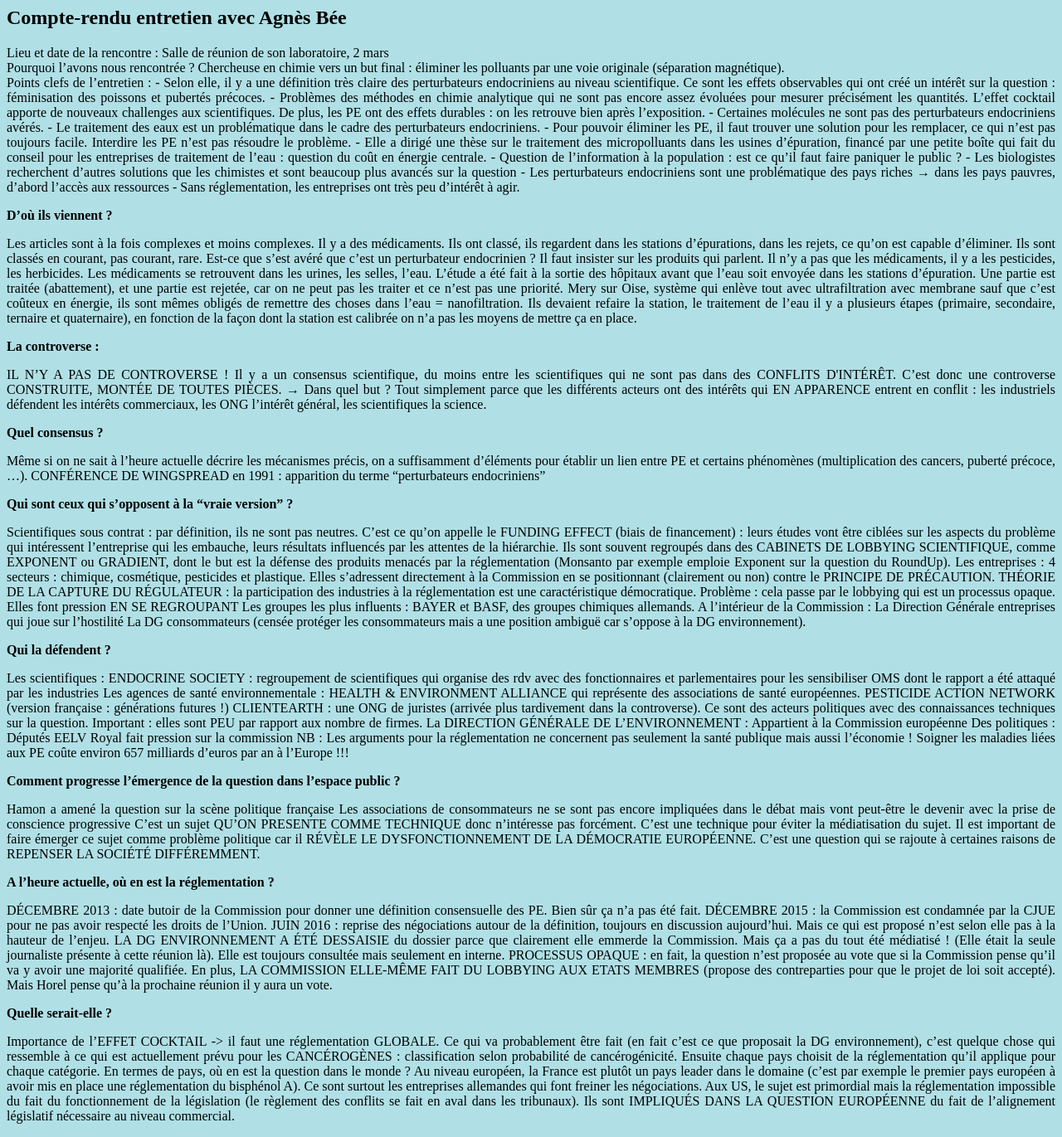
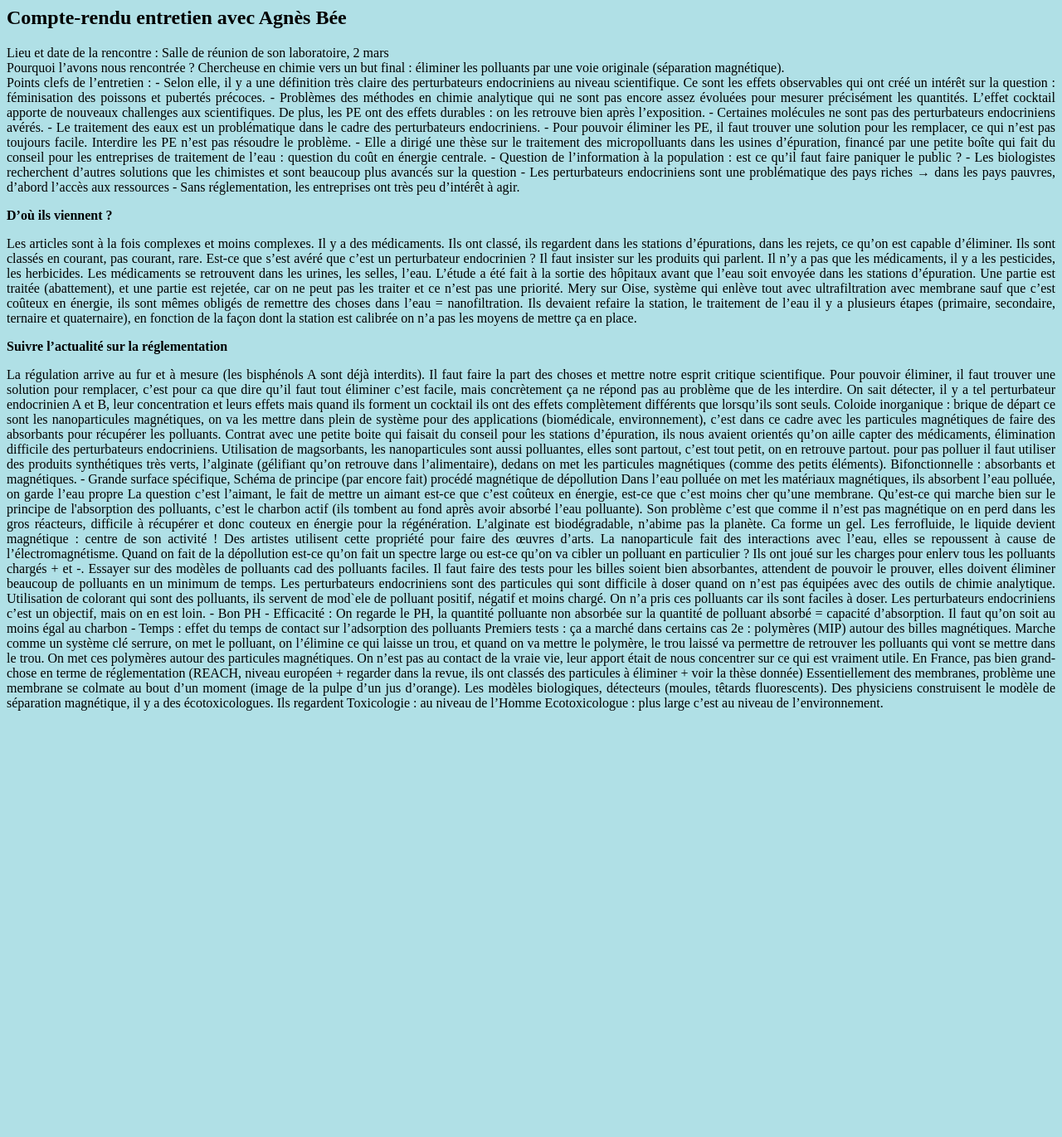
Before and after one commit to controverses/perturbateurs-endocriniens, a Jekyll site: the page annexe.md/agnesbee.html, which Jekyll copies as it is, in a window 1280 px wide. Shown: the whole page at 83% size. Built offline with Jekyll 4.4.1, drawn with Linux system fonts in a browser that asks for light colours; after the commit the page ends 900 px from its top, so only the background shows below that.

Commit message:
Update agnesbee.html

```diff
--- a/annexe.md/agnesbee.html
+++ b/annexe.md/agnesbee.html
@@ -92,79 +92,37 @@ Points clefs de l’entretien :
 Il n’y a pas que les médicaments, il y a les pesticides, les herbicides.
 Les médicaments se retrouvent dans les urines, les selles, l’eau. L’étude a été fait à la sortie des hôpitaux avant que l’eau soit envoyée dans les stations d’épuration. Une partie est traitée (abattement), et une partie est rejetée, car on ne peut pas les traiter et ce n’est pas une priorité. Mery sur Oise, système qui enlève tout avec ultrafiltration avec membrane sauf que c’est coûteux en énergie, ils sont mêmes obligés de remettre des choses dans l’eau = nanofiltration. Ils devaient refaire la station, le traitement de l’eau il y a plusieurs étapes (primaire, secondaire, ternaire et quaternaire), en fonction de la façon dont la station est calibrée on n’a pas les moyens de mettre ça en place.
 <br /></p>
-          <p><strong>La controverse :</strong></p>
+          <p><strong>Suivre l’actualité sur la réglementation</strong></p>
 
-<p align="justify">IL N’Y A PAS DE CONTROVERSE ! Il y a un consensus scientifique, du moins entre les scientifiques qui ne sont pas dans des CONFLITS D'INTÉRÊT.
-C’est donc une controverse CONSTRUITE, MONTÉE DE TOUTES PIÈCES.
-→ Dans quel but ? Tout simplement parce que les différents acteurs ont des intérêts qui EN APPARENCE entrent en conflit : les industriels défendent les intérêts commerciaux, les ONG l’intérêt général, les scientifiques la science.
+<p align="justify"> La régulation arrive au fur et à mesure (les bisphénols A sont déjà interdits). Il faut faire la part des choses et mettre notre esprit critique scientifique. Pour pouvoir éliminer, il faut trouver une solution pour remplacer, c’est pour ca que dire qu’il faut tout éliminer c’est facile, mais concrètement ça ne répond pas au problème que de les interdire.
+
+On sait détecter, il y a tel perturbateur endocrinien A et B, leur concentration et leurs effets mais quand ils forment un cocktail ils ont des effets complètement différents que lorsqu’ils sont seuls.
+
+Coloide inorganique : brique de départ ce sont les nanoparticules magnétiques, on va les mettre dans plein de système pour des applications (biomédicale, environnement), c’est dans ce cadre avec les particules magnétiques de faire des absorbants pour récupérer les polluants. Contrat avec une petite boite qui faisait du conseil pour les stations d’épuration, ils nous avaient orientés qu’on aille capter des médicaments, élimination difficile des perturbateurs endocriniens. Utilisation de magsorbants, les nanoparticules sont aussi polluantes, elles sont partout, c’est tout petit, on en retrouve partout. pour pas polluer il faut utiliser des produits synthétiques très verts, l’alginate (gélifiant qu’on retrouve dans l’alimentaire), dedans on met les particules magnétiques (comme des petits éléments). Bifonctionnelle : absorbants et magnétiques.
+
+-       Grande surface spécifique,
+
+Schéma de principe (par encore fait) procédé magnétique de dépollution
+Dans l’eau polluée on met les matériaux magnétiques, ils absorbent l’eau polluée, on garde l’eau propre
+La question c’est l’aimant, le fait de mettre un aimant est-ce que c’est coûteux en énergie, est-ce que c’est moins cher qu’une membrane. Qu’est-ce qui marche bien sur le principe de l'absorption des polluants, c’est le charbon actif (ils tombent au fond après avoir absorbé l’eau polluante). Son problème c’est que comme il n’est pas magnétique on en perd dans les gros réacteurs, difficile à récupérer et donc couteux en énergie pour la régénération.
+L’alginate est biodégradable, n’abime pas la planète. Ca forme un gel. Les ferrofluide, le liquide devient magnétique : centre de son activité ! Des artistes utilisent cette propriété pour faire des œuvres d’arts. La nanoparticule fait des interactions avec l’eau, elles se repoussent à cause de l’électromagnétisme. Quand on fait de la dépollution est-ce qu’on fait un spectre large ou est-ce qu’on va cibler un polluant en particulier ? Ils ont joué sur les charges pour enlerv tous les polluants chargés + et -.
+Essayer sur des modèles de polluants cad des polluants faciles.
+
+Il faut faire des tests pour les billes soient bien absorbantes, attendent de pouvoir le prouver, elles doivent éliminer beaucoup de polluants en un minimum de temps. Les perturbateurs endocriniens sont des particules qui sont difficile à doser quand on n’est pas équipées avec des outils de chimie analytique. Utilisation de colorant qui sont des polluants, ils servent de mod`ele de polluant positif, négatif et moins chargé. On n’a pris ces polluants car ils sont faciles à doser. Les perturbateurs endocriniens c’est un objectif, mais on en est loin.
+-       Bon PH
+-     Efficacité : On regarde le PH, la quantité polluante non absorbée sur la quantité de polluant absorbé = capacité d’absorption. Il faut qu’on soit au moins égal au charbon
+-       Temps : effet du temps de contact sur l’adsorption des polluants
+
+Premiers tests : ça a marché dans certains cas
+2e : polymères (MIP) autour des billes magnétiques. Marche comme un système clé serrure, on met le polluant, on l’élimine ce qui laisse un trou, et quand on va mettre le polymère, le trou laissé va permettre de retrouver les polluants qui vont se mettre dans le trou. On met ces polymères autour des particules magnétiques.
+On n’est pas au contact de la vraie vie, leur apport était de nous concentrer sur ce qui est vraiment utile.
+
+En France, pas bien grand-chose en terme de réglementation (REACH, niveau européen + regarder dans la revue, ils ont classés des particules à éliminer + voir la thèse donnée)
+
+Essentiellement des membranes, problème une membrane se colmate au bout d’un moment (image de la pulpe d’un jus d’orange). Les modèles biologiques, détecteurs (moules, têtards fluorescents). Des physiciens construisent le modèle de séparation magnétique, il y a des écotoxicologues. Ils regardent
+Toxicologie : au niveau de l’Homme Ecotoxicologue : plus large c’est au niveau de l’environnement.
+
  <br /></p>
-          <p><strong>Quel consensus ?</strong></p>
-
-<p align="justify">Même si on ne sait à l’heure actuelle décrire les mécanismes précis, on a suffisamment d’éléments pour établir un lien entre PE et certains phénomènes (multiplication des cancers, puberté précoce, …).
-CONFÉRENCE DE WINGSPREAD en 1991 : apparition du terme “perturbateurs endocriniens”
-   </p>
-          <p><strong>Qui sont ceux qui s’opposent à la “vraie version” ?</strong></p>
-
-<p align="justify">Scientifiques sous contrat : par définition, ils ne sont pas neutres. C’est ce qu’on appelle le FUNDING EFFECT (biais de financement) : leurs études vont être ciblées sur les aspects du problème qui intéressent l’entreprise qui les embauche, leurs résultats influencés par les attentes de la hiérarchie. Ils sont souvent regroupés dans des CABINETS DE LOBBYING SCIENTIFIQUE, comme EXPONENT ou GRADIENT, dont le but est la défense des produits menacés par la réglementation (Monsanto par exemple emploie Exponent sur la question du RoundUp).
-
-Les entreprises :
-4 secteurs : chimique, cosmétique, pesticides et plastique.
-Elles s’adressent directement à la Commission en se positionnant (clairement ou non) contre le PRINCIPE DE PRÉCAUTION.
-THÉORIE DE LA CAPTURE DU RÉGULATEUR : la participation des industries à la réglementation est une caractéristique démocratique. Problème : cela passe par le lobbying qui est un processus opaque.
-Elles font pression EN SE REGROUPANT
-Les groupes les plus influents : BAYER et BASF, des groupes chimiques allemands.
-
-A l’intérieur de la Commission :
-La Direction Générale entreprises qui joue sur l’hostilité
-La DG consommateurs (censée protéger les consommateurs mais a une position ambiguë car s’oppose à la DG environnement).
-</p>
-          <p><strong>Qui la défendent ?</strong></p>
-
-<p align="justify">Les scientifiques :
-ENDOCRINE SOCIETY : regroupement de scientifiques qui organise des rdv avec des fonctionnaires et parlementaires pour les sensibiliser
-OMS dont le rapport a été attaqué par les industries
-
-Les agences de santé environnementale :
-HEALTH & ENVIRONMENT ALLIANCE qui représente des associations de santé européennes.
-PESTICIDE ACTION NETWORK (version française : générations futures !)
-CLIENTEARTH : une ONG de juristes (arrivée plus tardivement dans la controverse).
-Ce sont des acteurs politiques avec des connaissances techniques sur la question.
-Important : elles sont PEU par rapport aux nombre de firmes.
-
-La DIRECTION GÉNÉRALE DE L’ENVIRONNEMENT :
-Appartient à la Commission européenne
-
-Des politiques :
-Députés EELV
-Royal fait pression sur la commission
-
-NB : Les arguments pour la réglementation ne concernent pas seulement la santé publique mais aussi l’économie ! Soigner les maladies liées aux PE coûte environ 657 milliards d’euros par an à l’Europe !!!
-</p>
-<p><strong>Comment progresse l’émergence de la question dans l’espace public ?</strong></p>
-
-<p align="justify">Hamon a amené la question sur la scène politique française
-Les associations de consommateurs ne se sont pas encore impliquées dans le débat mais vont peut-être le devenir avec la prise de conscience progressive
-C’est un sujet QU’ON PRESENTE COMME TECHNIQUE donc n’intéresse pas forcément. C’est une technique pour éviter la médiatisation du sujet.
-Il est important de faire émerger ce sujet comme problème politique car il RÉVÈLE LE DYSFONCTIONNEMENT DE LA DÉMOCRATIE EUROPÉENNE. C’est une question qui se rajoute à certaines raisons de REPENSER LA SOCIÉTÉ DIFFÉREMMENT.
-</p>
-<p><strong>A l’heure actuelle, où en est la réglementation ?</strong></p>
-
-<p align="justify">DÉCEMBRE 2013 : date butoir de la Commission pour donner une définition consensuelle des PE. Bien sûr ça n’a pas été fait.
-DÉCEMBRE 2015 : la Commission est condamnée par la CJUE pour ne pas avoir respecté les droits de l’Union.
-JUIN 2016 : reprise des négociations autour de la définition, toujours en discussion aujourd’hui. Mais ce qui est proposé n’est selon elle pas à la hauteur de l’enjeu.
-LA DG ENVIRONNEMENT A ÉTÉ DESSAISIE du dossier parce que clairement elle emmerde la Commission. Mais ça a pas du tout été médiatisé ! (Elle était la seule journaliste présente à cette réunion là). Elle est toujours consultée mais seulement en interne.
-PROCESSUS OPAQUE : en fait, la question n’est proposée au vote que si la Commission pense qu’il va y avoir une majorité qualifiée. En plus, LA COMMISSION ELLE-MÊME FAIT DU LOBBYING AUX ETATS MEMBRES (propose des contreparties pour que le projet de loi soit accepté). Mais Horel pense qu’à la prochaine réunion il y aura un vote.
-</p>
-<p><strong>Quelle serait-elle ?</strong></p>
-
-<p align="justify">Importance de l’EFFET COCKTAIL -> il faut une réglementation GLOBALE.
-Ce qui va probablement être fait (en fait c’est ce que proposait la DG environnement), c’est quelque chose qui ressemble à ce qui est actuellement prévu pour les CANCÉROGÈNES : classification selon probabilité de cancérogénicité. Ensuite chaque pays choisit de la réglementation qu’il applique pour chaque catégorie.
-
-En termes de pays, où en est la question dans le monde ?
-
-Au niveau européen, la France est plutôt un pays leader dans le domaine (c’est par exemple le premier pays européen à avoir mis en place une réglementation du bisphénol A). Ce sont surtout les entreprises allemandes qui font freiner les négociations.
-Aux US, le sujet est primordial mais la réglementation impossible du fait du fonctionnement de la législation (le règlement des conflits se fait en aval dans les tribunaux). Ils sont IMPLIQUÉS DANS LA QUESTION EUROPÉENNE du fait de l’alignement législatif nécessaire au niveau commercial.
- </p>
       </article>
 
 </body>
```
